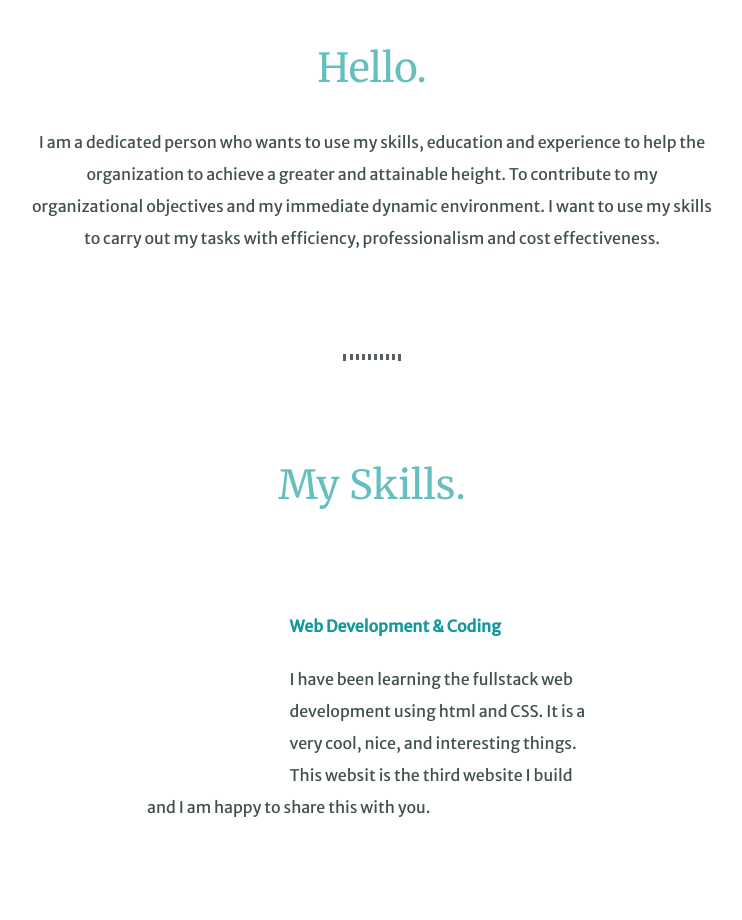
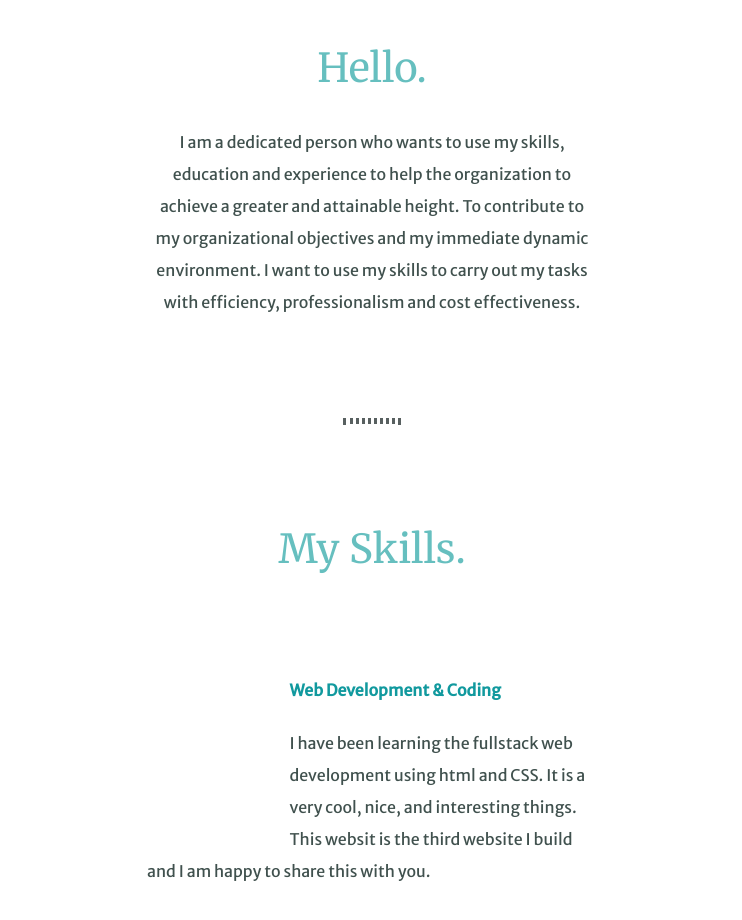
Before and after one commit to Degason/Adebamiro, a plain HTML site: page index.html in a window 1280 px wide. Shown: the part 1040-1960 px from the top of the page, without its empty margins (268-1010 px from the left). Drawn offline with Linux system fonts and the light colour scheme; grey boxes are pictures that could not be loaded.

Commit message:
Changing the profile text

```diff
--- a/style.css
+++ b/style.css
@@ -76,8 +76,10 @@ width:4%;
   margin: 100px auto;
 }
 .profile-text {
-  margin: auto 300px;
   line-height: 2;
+  margin: auto;
+  text-align: center;
+  width: 450px;
 }
 .contact-me {
   margin: 100px auto;
```
